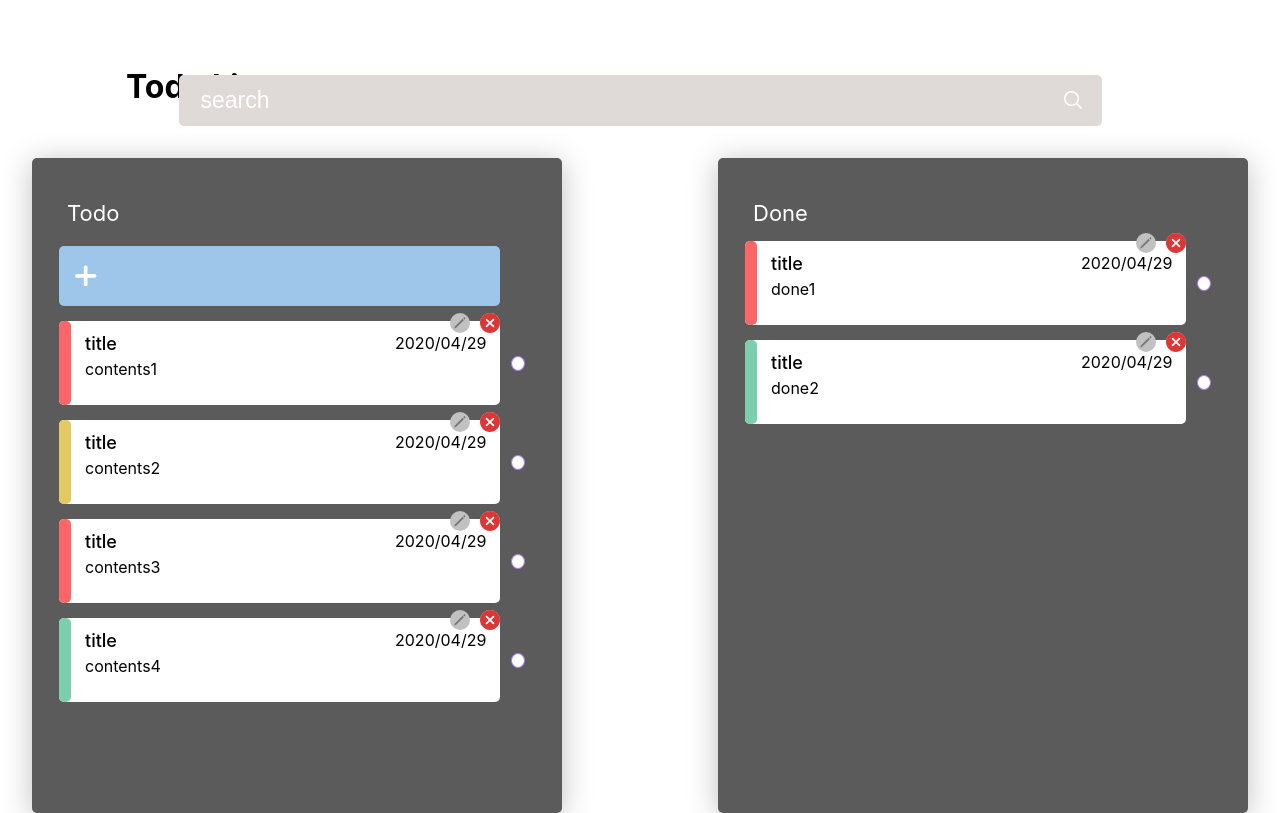
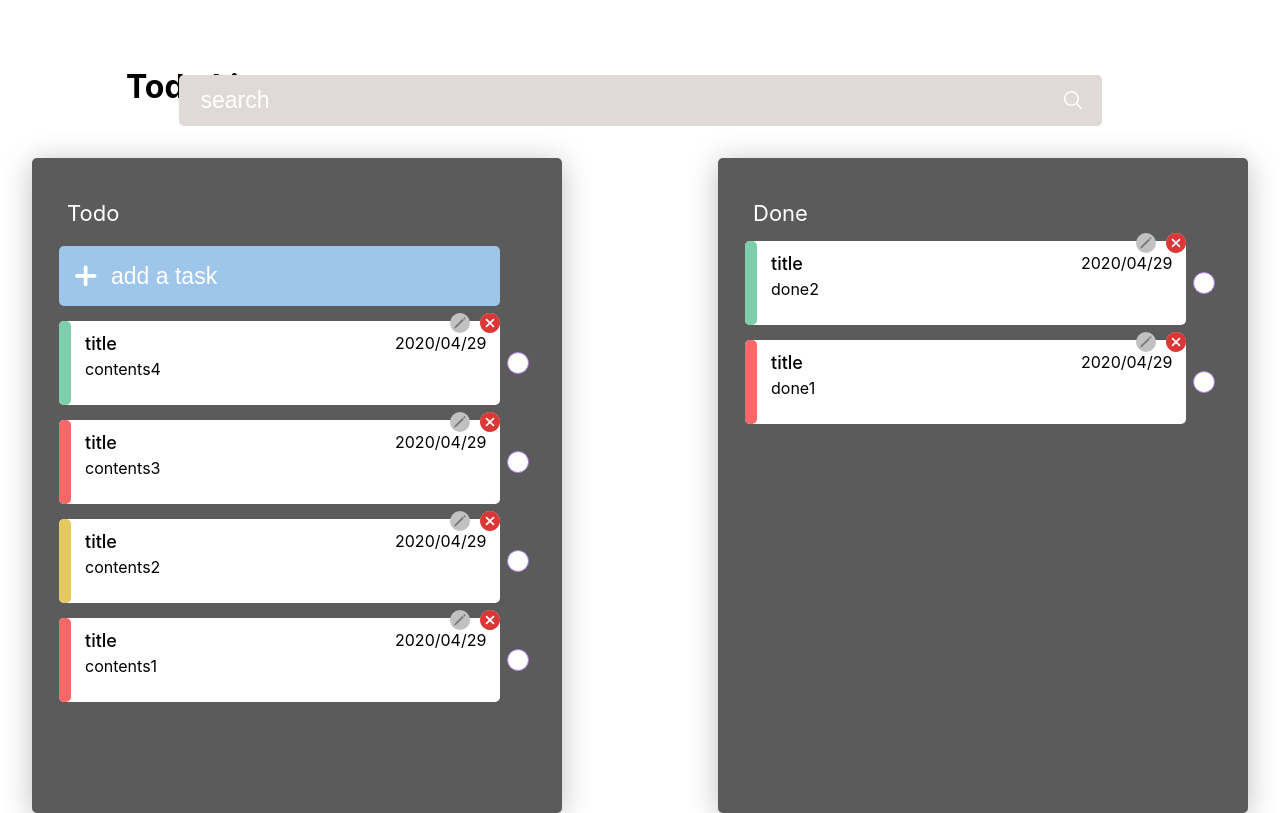
Before and after one commit to qqdtf98/todo-list, a React (Create React App) app: page / in a window 1280 px wide. Built offline with nearby package versions, Linux system fonts and the light colour scheme.

Commit message:
feat: add new todo and list backwards

```diff
--- a/src/componets/CompoList/index.js
+++ b/src/componets/CompoList/index.js
@@ -1,7 +1,7 @@
 import './index.scss'
 
 import { DoneContext, TodoContext } from '../TodoList'
-import React, { useContext } from 'react'
+import React, { useContext, useEffect } from 'react'
 
 import { Scrollbars } from 'react-custom-scrollbars'
 import deleteIcon from '../../assets/images/delete.svg'
@@ -85,23 +85,52 @@ function WorkElem(props) {
   )
 }
 
-export function Todo() {
+export function Todo(props) {
   const todoContext = useContext(TodoContext)
   const todo = todoContext.state
   const update = todoContext.update
   const todoItems = []
 
   // create for loop for <WorkElem />
-  for (const [index, value] of todo.entries()) {
+  for (let i = todo.length - 1; i >= 0; i--) {
     todoItems.push(
       <WorkElem
-        key={index}
-        index={index}
-        list={value}
+        key={i}
+        index={i}
+        list={todo[i]}
         context={todo}
         update={update}
       />
     )
+  }
+
+  // TODO 컴포넌트 마운트 될 때 focus
+  let textInput = null
+  useEffect(() => {
+    textInput.focus()
+  }, [textInput])
+
+  const addElem = (e) => {
+    if (e.key === 'Enter') {
+      console.log('enter')
+      const newTodo = [...todo]
+      const today = new Date()
+      const date =
+        today.getFullYear() +
+        '/' +
+        (today.getMonth() + 1) +
+        '/' +
+        today.getDate()
+      const newContext = {
+        title: 'title',
+        contents: e.target.value,
+        date,
+        state: true,
+        importance: 'yellow',
+      }
+      newTodo.push(newContext)
+      update(newTodo)
+    }
   }
 
   return (
@@ -110,6 +139,13 @@ export function Todo() {
       <div className="add-btn-box">
         <button className="add-btn">
           <img className="add-icon" src={plus} alt="plus" />
+          <input
+            spellCheck="false"
+            className="search-input"
+            placeholder="add a task"
+            onKeyDown={addElem}
+            ref={(elem) => (textInput = elem)}
+          />
         </button>
       </div>
       <Scrollbars style={{ width: 476, height: 450 }}>{todoItems}</Scrollbars>
@@ -125,12 +161,12 @@ export function Done() {
   const doneItems = []
 
   // create for loop for <WorkElem />
-  for (const [index, value] of done.entries()) {
+  for (let i = done.length - 1; i >= 0; i--) {
     doneItems.push(
       <WorkElem
-        key={index}
-        index={index}
-        list={value}
+        key={i}
+        index={i}
+        list={done[i]}
         context={done}
         update={update}
       />
--- a/src/componets/CompoList/index.scss
+++ b/src/componets/CompoList/index.scss
@@ -33,6 +33,7 @@
       border: none;
       margin-top: 20px;
       position: relative;
+      cursor: pointer;
 
       .add-icon {
         position: absolute;
@@ -40,6 +41,22 @@
         top: 50%;
         transform: translateY(-50%);
         width: 22px;
+      }
+      .search-input {
+        position: absolute;
+        left: 50px;
+        border: none;
+        color: white;
+        background: none;
+        font-size: 23px;
+        top: 50%;
+        transform: translateY(-50%);
+        outline: none;
+
+        &::placeholder {
+          color: white;
+          font-size: 23px;
+        }
       }
     }
   }
@@ -118,8 +135,8 @@
       background-color: #fff;
       border: none;
       border: 1.2px solid #ac7de8;
-      width: 14px;
-      height: 15px;
+      width: 22px;
+      height: 22px;
       border-radius: 50%;
     }
   }
```
